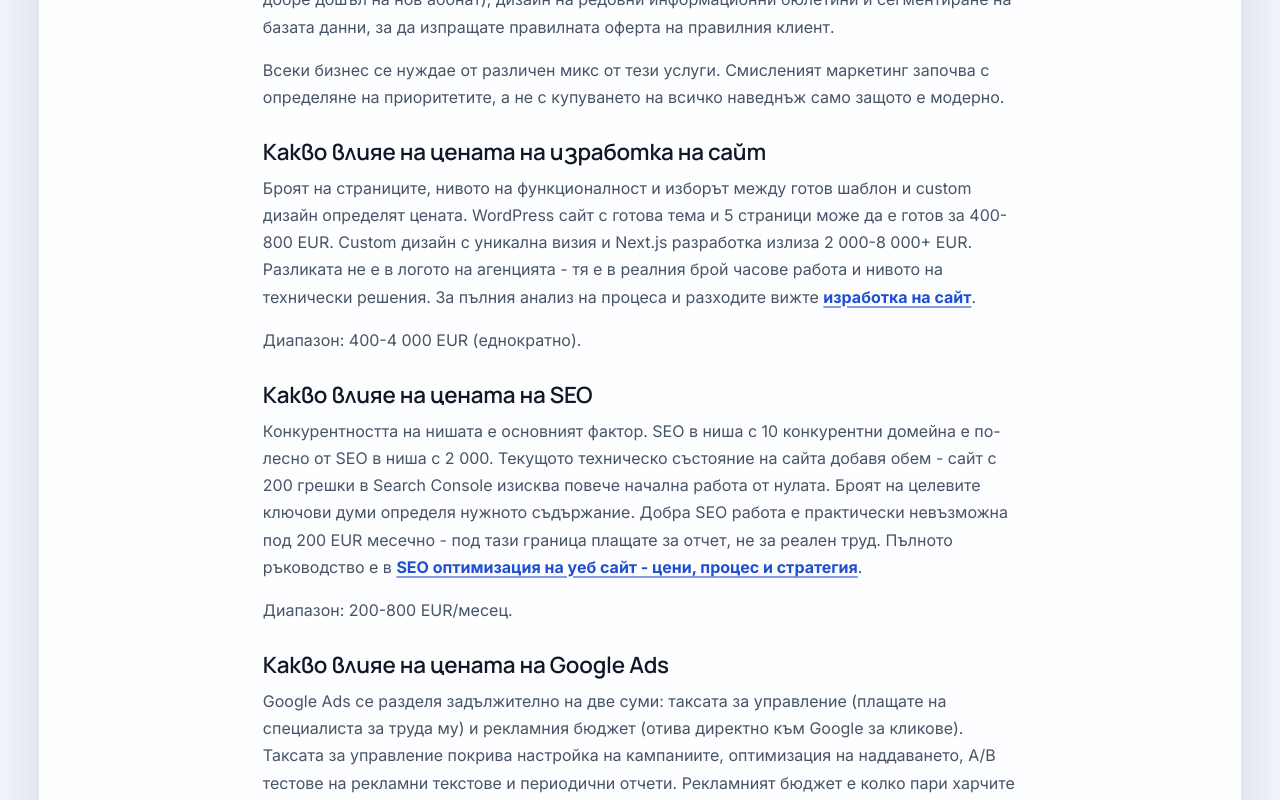
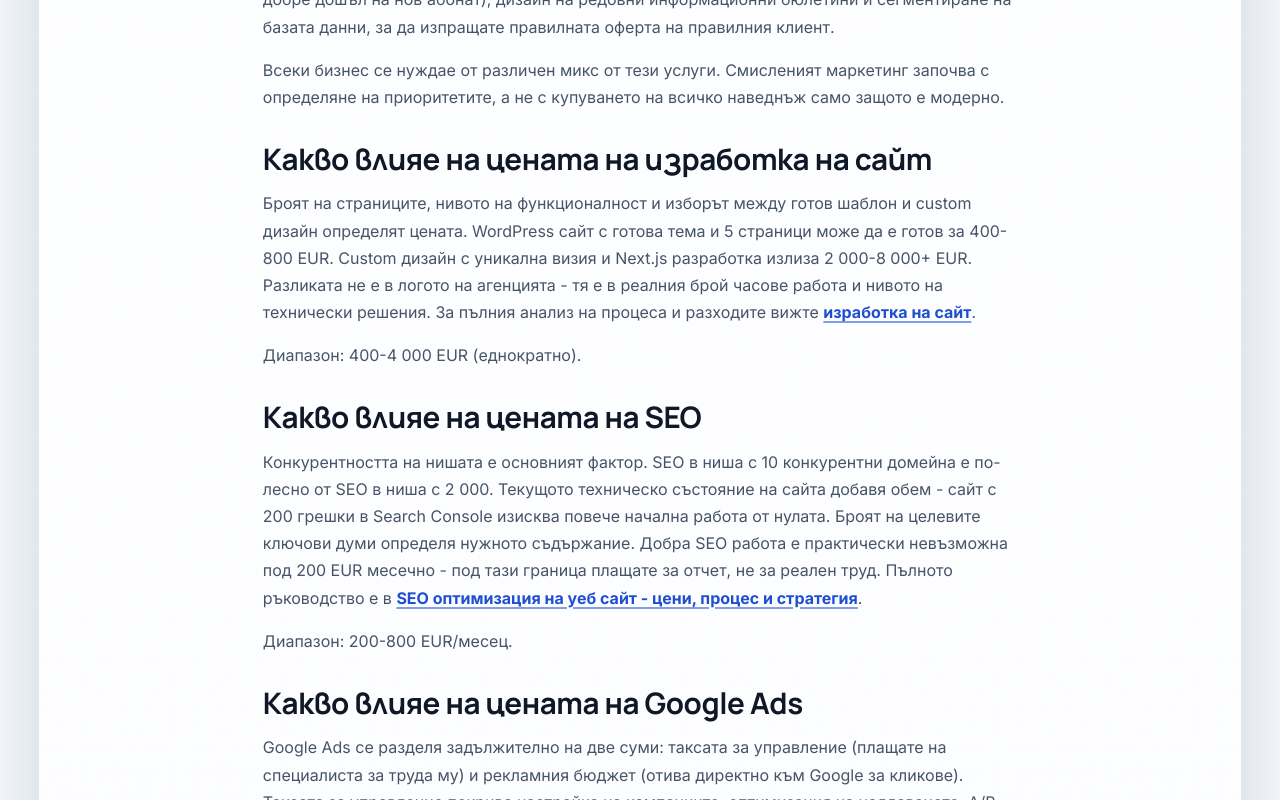
Before and after one commit to inweblife/inweblife, a Next.js app: page /kalkulator-digitalen-marketing in a window 1280 px wide. Shown: the part 2900-3700 px from the top of the page. Built offline with nearby package versions, Linux system fonts and the light colour scheme; no server answers.

Commit message:
Update kalkulator-digitalen-marketing.js

```diff
--- a/pages/kalkulator-digitalen-marketing.js
+++ b/pages/kalkulator-digitalen-marketing.js
@@ -407,8 +407,11 @@ export default function KalkulatorDigitalenMarketing() {
               започва с определяне на приоритетите, а не с купуването на всичко наведнъж
               само защото е модерно.
             </p>
+          </section>
 
-            <h3>Какво влияе на цената на изработка на сайт</h3>
+          {/* ── H2 #2b-1 ── */}
+          <section>
+            <h2>Какво влияе на цената на изработка на сайт</h2>
             <p>
               Броят на страниците, нивото на функционалност и изборът между готов шаблон
               и custom дизайн определят цената. WordPress сайт с готова тема и 5 страници
@@ -421,8 +424,11 @@ export default function KalkulatorDigitalenMarketing() {
               </Link>.
             </p>
             <p>Диапазон: 400-4 000 EUR (еднократно).</p>
+          </section>
 
-            <h3>Какво влияе на цената на SEO</h3>
+          {/* ── H2 #2b-2 ── */}
+          <section>
+            <h2>Какво влияе на цената на SEO</h2>
             <p>
               Конкурентността на нишата е основният фактор. SEO в ниша с 10 конкурентни
               домейна е по-лесно от SEO в ниша с 2 000. Текущото техническо състояние на
@@ -436,8 +442,11 @@ export default function KalkulatorDigitalenMarketing() {
               </Link>.
             </p>
             <p>Диапазон: 200-800 EUR/месец.</p>
+          </section>
 
-            <h3>Какво влияе на цената на Google Ads</h3>
+          {/* ── H2 #2b-3 ── */}
+          <section>
+            <h2>Какво влияе на цената на Google Ads</h2>
             <p>
               Google Ads се разделя задължително на две суми: таксата за управление
               (плащате на специалиста за труда му) и рекламния бюджет (отива директно
@@ -456,7 +465,6 @@ export default function KalkulatorDigitalenMarketing() {
               Управление: 100-300 EUR/месец. Препоръчителен рекламен бюджет: 150-500
               EUR/месец за малък бизнес.
             </p>
-
           </section>
 
           {/* ── H2 #2c ── */}
```
